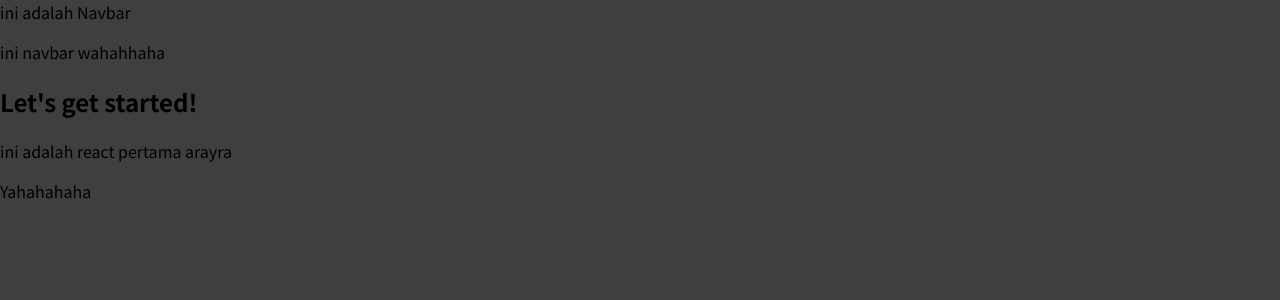
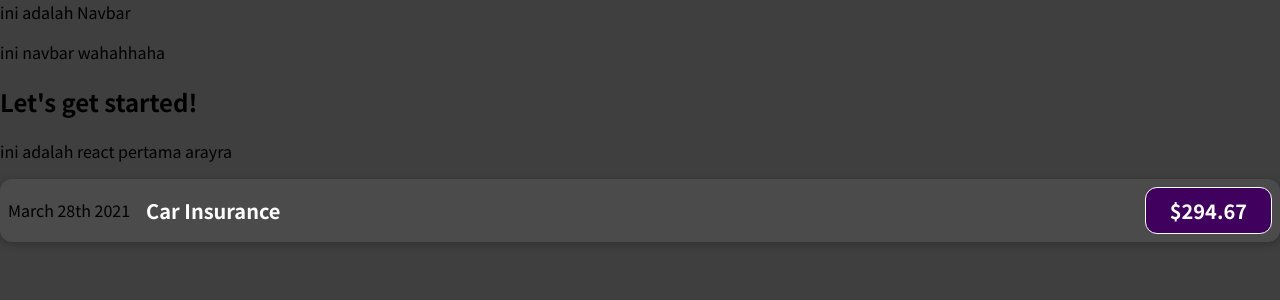
Before and after one commit to alaranci/react-first-project, a React (Create React App) app: page / in a window 1280 px wide. Shown: the top 300 px of the page. Built offline with nearby package versions, Linux system fonts and the light colour scheme.

Commit message:
adding basic css styling

```diff
--- /dev/null
+++ b/src/components/ExpenseItem.css
@@ -0,0 +1,56 @@
+.expense-item {
+  display: flex;
+  justify-content: space-between;
+  align-items: center;
+  box-shadow: 0 2px 8px rgba(0, 0, 0, 0.25);
+  padding: 0.5rem;
+  margin: 1rem 0;
+  border-radius: 12px;
+  background-color: #4b4b4b;
+}
+
+.expense-item__description {
+  display: flex;
+  flex-direction: column;
+  gap: 1rem;
+  align-items: flex-end;
+  flex-flow: column-reverse;
+  justify-content: flex-start;
+  flex: 1;
+}
+
+.expense-item h2 {
+  color: #3a3a3a;
+  font-size: 1rem;
+  flex: 1;
+  margin: 0 1rem;
+  color: white;
+}
+
+.expense-item__price {
+  font-size: 1rem;
+  font-weight: bold;
+  color: white;
+  background-color: #40005d;
+  border: 1px solid white;
+  padding: 0.5rem;
+  border-radius: 12px;
+}
+
+@media (min-width: 580px) {
+  .expense-item__description {
+    flex-direction: row;
+    align-items: center;
+    justify-content: flex-start;
+    flex: 1;
+  }
+
+  .expense-item__description h2 {
+    font-size: 1.25rem;
+  }
+
+  .expense-item__price {
+    font-size: 1.25rem;
+    padding: 0.5rem 1.5rem;
+  }
+}
--- a/src/components/ExpenseItem.js
+++ b/src/components/ExpenseItem.js
@@ -1,5 +1,14 @@
 import React from "react";
+import "./ExpenseItem.css";
 
 export default function ExpenseItem() {
-  return <div>Yahahahaha</div>;
+  return (
+    <div className="expense-item">
+      <div>March 28th 2021</div>
+      <div className="expense-item__description">
+        <h2>Car Insurance</h2>
+        <div className="expense-item__price">$294.67</div>
+      </div>
+    </div>
+  );
 }
```
Also changed, not shown: 1 other file (tests, documents, lock files or other folders).
